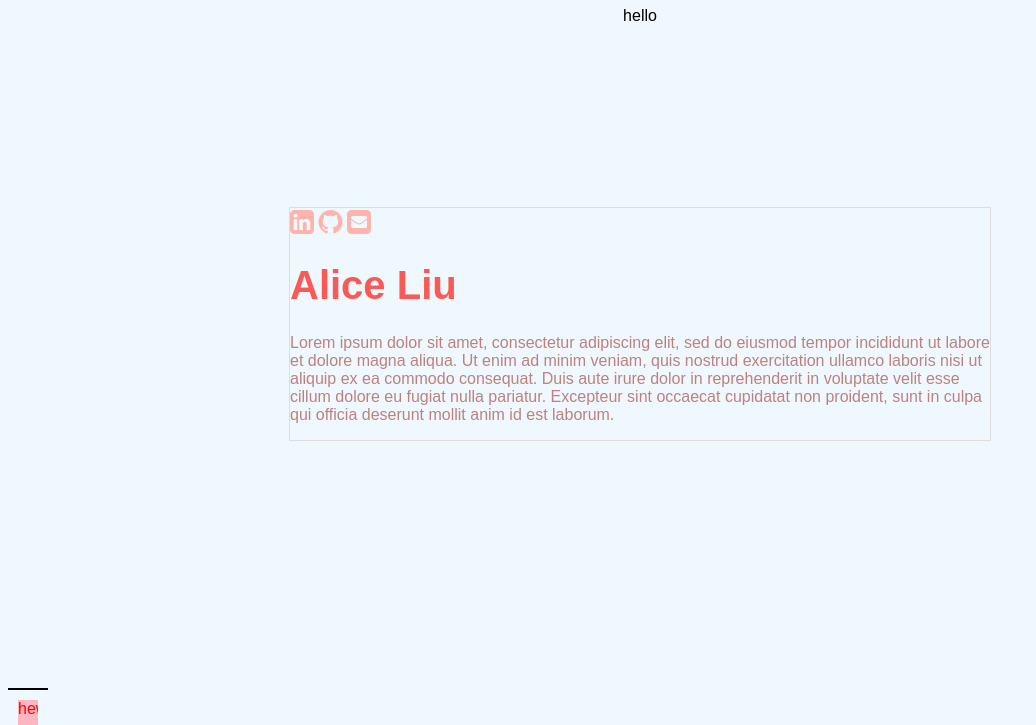
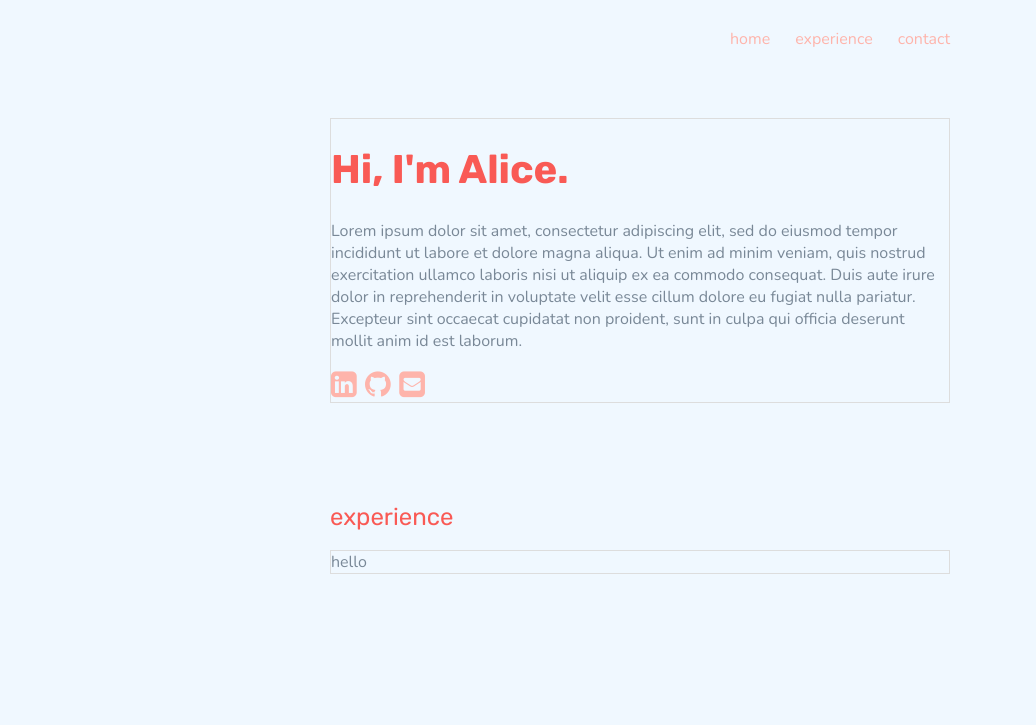
Before and after one commit to alicemliu/alicemliu.github.io, a plain HTML site: page index.html in a window 1280 px wide. Shown: the top 725 px of the page, without its empty margins (0-1036 px from the left). Drawn offline with nearby package versions, Linux system fonts and the light colour scheme.

Commit message:
nav bar and flex vertical layout

```diff
--- a/css/style.css
+++ b/css/style.css
@@ -1,82 +1,130 @@
 body {
   font-family: sans-serif;
   background-color: aliceblue;
+
+  display: flex;
+  justify-content: center;
+  flex-direction: column;
+  align-items: stretch;
+  max-width: 700px;
+  margin: auto;
 }
 
-.grid {
+
+
+/*@media (min-width: 768px) {
+  .grid {
+    display: grid;
+    grid-template-columns: 1fr 1fr;
+    grid-row-gap: 1em;
+    grid-template-rows: auto;
+    grid-template-areas:
+      "header header"
+      "about content";
+    justify-content: center;
+  }
+}*/
+
+
+/*.grid {
   display: grid;
-  grid-template-columns: 1fr;
-  grid-column-gap: 1em;
-  grid-template-rows: 1em repeat(2, 75vh);
+  grid-auto-columns: 1fr;
+  grid-row-gap: 1em;
+  grid-template-rows: auto;
   grid-template-areas:
     "header"
     "about"
-    "main";
-  justify-content: center;
+    "content";
+  justify-content: stretch;
+}
+*/
+
+.nav {
+/*  grid-area: header;*/
+
+  height: 46px;
+  align-items: center;
+
+  margin-left: auto;
+  margin-right: 40px;
 }
 
-/*@media (min-width: 768px) {
-
-}*/
-
-/*@media (min-width: 320px) and (max-width: 767px) {
-  .grid {
-    display: grid;
-    grid-template-areas:
-      "header"
-      "about"
-      "main";
-    justify-content: center;
+@media (min-width: 480px) {
+  .nav {
+    display: flex;
   }
 }
-*/
-.header {
-  grid-area: header;
-  display: flex;
-  justify-self: center;
-  align-self: center;
-  height: ;
+
+.nav li {
+  color: #798897;
+  font-family: 'Nunito', serif;
+  font-weight: 300;
+}
+
+.nav li:not(:last-child) {
+  margin-right: 25px;
+}
+
+ul {
+  padding: 0;
+  list-style: none;
 }
 
 .about {
-  grid-area: about;
-  max-width: 700px;
-
-  /*background-color: lightblue;*/
+/*  grid-area: about;*/
+  justify-self: center;
   border: 1px solid #ddd;
-
-  justify-self: center;
-  align-self: center;
-
-  margin: 10px;
+  margin: 40px;
 }
 
 .content {
-  grid-area: main;
-  color: red;
-  background-color: lightpink;
-  overflow: auto;
+/*  grid-area: content;*/
+  justify-self: center;
+  margin: 40px;
+}
 
-  margin: 10px;
+.card {
+  border: 1px solid #ddd;
+  margin-top: 10px;
+
+  color: #798897;
+  font-family: 'Nunito', serif;
+  font-weight: 300;
 }
 
 h1 {
   color: #F95A55;
-  font-size: 2.5em;
+  font-size: 2.5rem;
+  font-family: 'Rubik', sans-serif;
+  font-weight: 700;
+}
+
+h2 {
+  color: #F95A55;
+  font-size: 1.5rem;
+  font-family: 'Rubik', sans-serif;
+  font-weight: 400;
 }
 
 p {
-  color: #BC827B;
+  color: #798897;
+  font-family: 'Nunito', serif;
+  font-weight: 300;
 }
 
 line {
-  margin-top: 4rem;
-  margin-bottom: 6rem;
+  margin-top: 1rem;
+  margin-bottom: 1rem;
   border-width: 0;
   border-top: 2px solid #000;
+  border-color: #FEB4AB;
   width: 40px;
   text-align: left;
-  margin-left: 0;
+  margin-left: 10px;
+}
+
+a {
+  text-decoration: none;
 }
 
 a:link {
@@ -88,18 +136,13 @@ a:visited {
 }
 
 a:hover {
-  color: #FDD0CA;
+  color: #F95A55;
 }
 
 a:active {
-  color: #FDD0CA;
+  color: #F95A55;
 }
 
 .icons {
+  font-size: 30px;
 }
-
-.card {
-  height: 500px;
-  border: 1px solid #ddd;
-  margin: 10px;
-}
--- a/index.html
+++ b/index.html
@@ -12,38 +12,43 @@
 
   <link href="css/style.css" rel="stylesheet">
   <link href="https://cdnjs.cloudflare.com/ajax/libs/font-awesome/4.7.0/css/font-awesome.min.css" rel="stylesheet">
+  <link href="https://fonts.googleapis.com/css?family=Rubik:400,700&display=swap" rel="stylesheet">
+  <link href="https://fonts.googleapis.com/css?family=Nunito:300,400&display=swap" rel="stylesheet">
 
 </head>
 
 <body>
 
-  <div class="grid">
-    <div class="header">hello</div>
+  <ul class="nav" role="navigation">
+    <li><a href="#about_section">home</a></li>
+    <li><a href="#exp_section">experience</a></li>
+    <li><a href="#contact_section">contact</a></li>
+  </ul>
 
-    <div class="about">
+  <a id="about_section"></a>
+  <div class="about">
 
-      <div class="icons">
-        <a href="https://www.linkedin.com/in/alicemliu/"><i class="fa fa-linkedin-square" style="font-size:28px"></i></a>
-        <a href="https://www.github.com/alicemliu/"><i class="fa fa-github" style="font-size:28px"></i></a>
-        <a href="mailto:alicemliu@gmail.com"><i class="fa fa-envelope-square" style="font-size:28px"></i></a>
-      </div>
+    <h1>Hi, I'm Alice.</h1>
+    <p>
+      Lorem ipsum dolor sit amet, consectetur adipiscing elit, sed do eiusmod tempor incididunt ut labore et dolore magna aliqua. Ut enim ad minim veniam, quis nostrud exercitation ullamco laboris nisi ut aliquip ex ea commodo consequat. Duis aute irure dolor in reprehenderit in voluptate velit esse cillum dolore eu fugiat nulla pariatur. Excepteur sint occaecat cupidatat non proident, sunt in culpa qui officia deserunt mollit anim id est laborum.
+    </p>
 
-      <h1>Alice Liu</h1>
-      <p>
-        Lorem ipsum dolor sit amet, consectetur adipiscing elit, sed do eiusmod tempor incididunt ut labore et dolore magna aliqua. Ut enim ad minim veniam, quis nostrud exercitation ullamco laboris nisi ut aliquip ex ea commodo consequat. Duis aute irure dolor in reprehenderit in voluptate velit esse cillum dolore eu fugiat nulla pariatur. Excepteur sint occaecat cupidatat non proident, sunt in culpa qui officia deserunt mollit anim id est laborum.
-      </p>
-
-    </div>
-
-    <line>
-
-    <div class="content">hewefweos
-      <div class="card">1</div>
-      <div class="card">2</div>
-      <div class="card">3</div>
+    <div class="icons">
+      <a href="https://www.linkedin.com/in/alicemliu/"><i class="fa fa-linkedin-square"></i></a>
+      <a href="https://www.github.com/alicemliu/"><i class="fa fa-github"></i></a>
+      <a href="mailto:alicemliu@gmail.com"><i class="fa fa-envelope-square"></i></a>
     </div>
 
   </div>
+
+  <a id="exp_section"></a>
+  <div class="content">
+    <h2>experience</h2>
+    <div class="card">
+      hello
+    </div>
+  </div>
+
 
 
 
```
